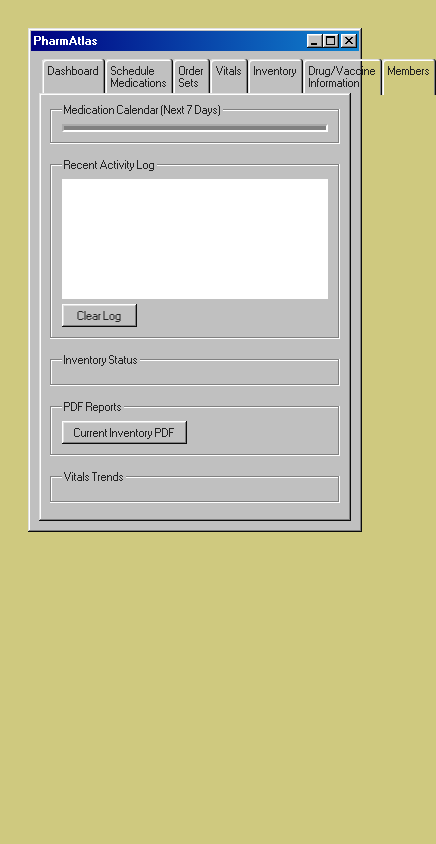
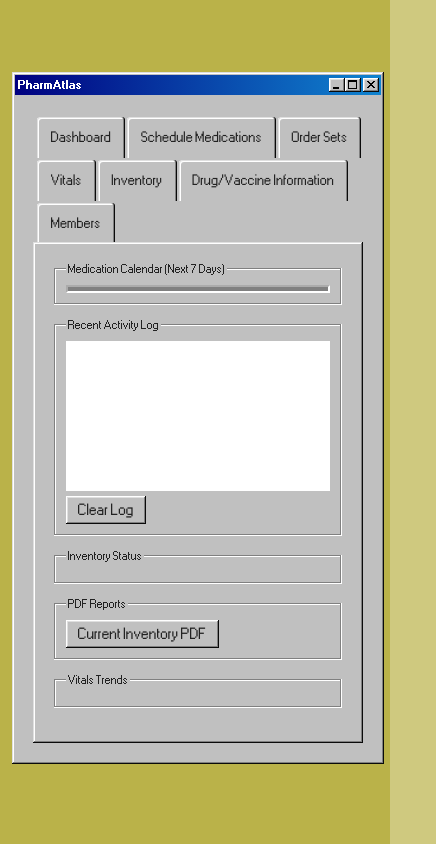
Before and after one commit to DanielAU11/pharm-atlas, an Electron app: page index.html in a window 390 px wide. Shown: the whole page, 436 px wide, since content can reach past the window. Drawn offline with nearby package versions, Linux system fonts and the light colour scheme; no server answers.

Commit message:
Improve iPhone safe area and mobile scaling

```diff
--- a/index.html
+++ b/index.html
@@ -2,6 +2,7 @@
 <html>
 <head>
     <meta charset="UTF-8">
+    <meta name="viewport" content="width=device-width, initial-scale=1, viewport-fit=cover">
     <title>PharmAtlas</title>
     <!-- Link to the Windows 98 CSS -->
     <link rel="stylesheet" href="https://unpkg.com/98.css">
--- a/style.css
+++ b/style.css
@@ -198,6 +198,99 @@ fieldset {
     width: 2.25in;
 }
 
+@media screen and (max-width: 760px) {
+    html {
+        -webkit-text-size-adjust: 115%;
+        min-height: 100%;
+        background-color: #aca22293;
+    }
+
+    body {
+        box-sizing: border-box;
+        min-height: 100vh;
+        margin: 0 !important;
+        padding-top: max(72px, calc(env(safe-area-inset-top) + 54px)) !important;
+        padding-right: max(12px, env(safe-area-inset-right)) !important;
+        padding-bottom: max(24px, env(safe-area-inset-bottom)) !important;
+        padding-left: max(12px, env(safe-area-inset-left)) !important;
+        font-size: 14px;
+    }
+
+    body > .window {
+        width: 100% !important;
+        max-width: 480px;
+        margin: 0 auto !important;
+    }
+
+    .window-body {
+        padding: 10px;
+        font-size: 14px;
+    }
+
+    menu[role="tablist"] {
+        display: flex;
+        flex-wrap: wrap;
+        gap: 2px;
+        padding-left: 4px;
+        margin-top: 4px;
+    }
+
+    menu[role="tablist"] li[role="tab"] {
+        min-height: 30px;
+    }
+
+    menu[role="tablist"] a {
+        display: inline-block;
+        padding: 7px 8px;
+        font-size: 13px;
+    }
+
+    .field-row {
+        gap: 6px;
+        flex-wrap: wrap;
+    }
+
+    input,
+    select,
+    textarea,
+    button {
+        font-size: 14px;
+        min-height: 28px;
+    }
+
+    fieldset {
+        margin-bottom: 14px;
+        padding: 10px;
+    }
+
+    #calendar-grid {
+        grid-template-columns: repeat(2, minmax(0, 1fr)) !important;
+        gap: 4px !important;
+    }
+
+    #history-log {
+        height: 150px !important;
+    }
+
+    .inventory-status-grid,
+    .vital-chart-grid {
+        grid-template-columns: 1fr;
+    }
+
+    .drug-info-frame {
+        height: 420px;
+    }
+
+    .member-profile-window {
+        width: calc(100vw - 24px);
+        max-height: calc(100vh - 28px);
+    }
+
+    .member-profile-body {
+        max-height: calc(100vh - 80px);
+    }
+}
+
 @media print {
     @page {
         size: 2.25in 1.25in;
--- a/www/style.css
+++ b/www/style.css
@@ -198,6 +198,99 @@ fieldset {
     width: 2.25in;
 }
 
+@media screen and (max-width: 760px) {
+    html {
+        -webkit-text-size-adjust: 115%;
+        min-height: 100%;
+        background-color: #aca22293;
+    }
+
+    body {
+        box-sizing: border-box;
+        min-height: 100vh;
+        margin: 0 !important;
+        padding-top: max(72px, calc(env(safe-area-inset-top) + 54px)) !important;
+        padding-right: max(12px, env(safe-area-inset-right)) !important;
+        padding-bottom: max(24px, env(safe-area-inset-bottom)) !important;
+        padding-left: max(12px, env(safe-area-inset-left)) !important;
+        font-size: 14px;
+    }
+
+    body > .window {
+        width: 100% !important;
+        max-width: 480px;
+        margin: 0 auto !important;
+    }
+
+    .window-body {
+        padding: 10px;
+        font-size: 14px;
+    }
+
+    menu[role="tablist"] {
+        display: flex;
+        flex-wrap: wrap;
+        gap: 2px;
+        padding-left: 4px;
+        margin-top: 4px;
+    }
+
+    menu[role="tablist"] li[role="tab"] {
+        min-height: 30px;
+    }
+
+    menu[role="tablist"] a {
+        display: inline-block;
+        padding: 7px 8px;
+        font-size: 13px;
+    }
+
+    .field-row {
+        gap: 6px;
+        flex-wrap: wrap;
+    }
+
+    input,
+    select,
+    textarea,
+    button {
+        font-size: 14px;
+        min-height: 28px;
+    }
+
+    fieldset {
+        margin-bottom: 14px;
+        padding: 10px;
+    }
+
+    #calendar-grid {
+        grid-template-columns: repeat(2, minmax(0, 1fr)) !important;
+        gap: 4px !important;
+    }
+
+    #history-log {
+        height: 150px !important;
+    }
+
+    .inventory-status-grid,
+    .vital-chart-grid {
+        grid-template-columns: 1fr;
+    }
+
+    .drug-info-frame {
+        height: 420px;
+    }
+
+    .member-profile-window {
+        width: calc(100vw - 24px);
+        max-height: calc(100vh - 28px);
+    }
+
+    .member-profile-body {
+        max-height: calc(100vh - 80px);
+    }
+}
+
 @media print {
     @page {
         size: 2.25in 1.25in;
```
Also changed, not shown: www/index.html (+1 -0 lines).
